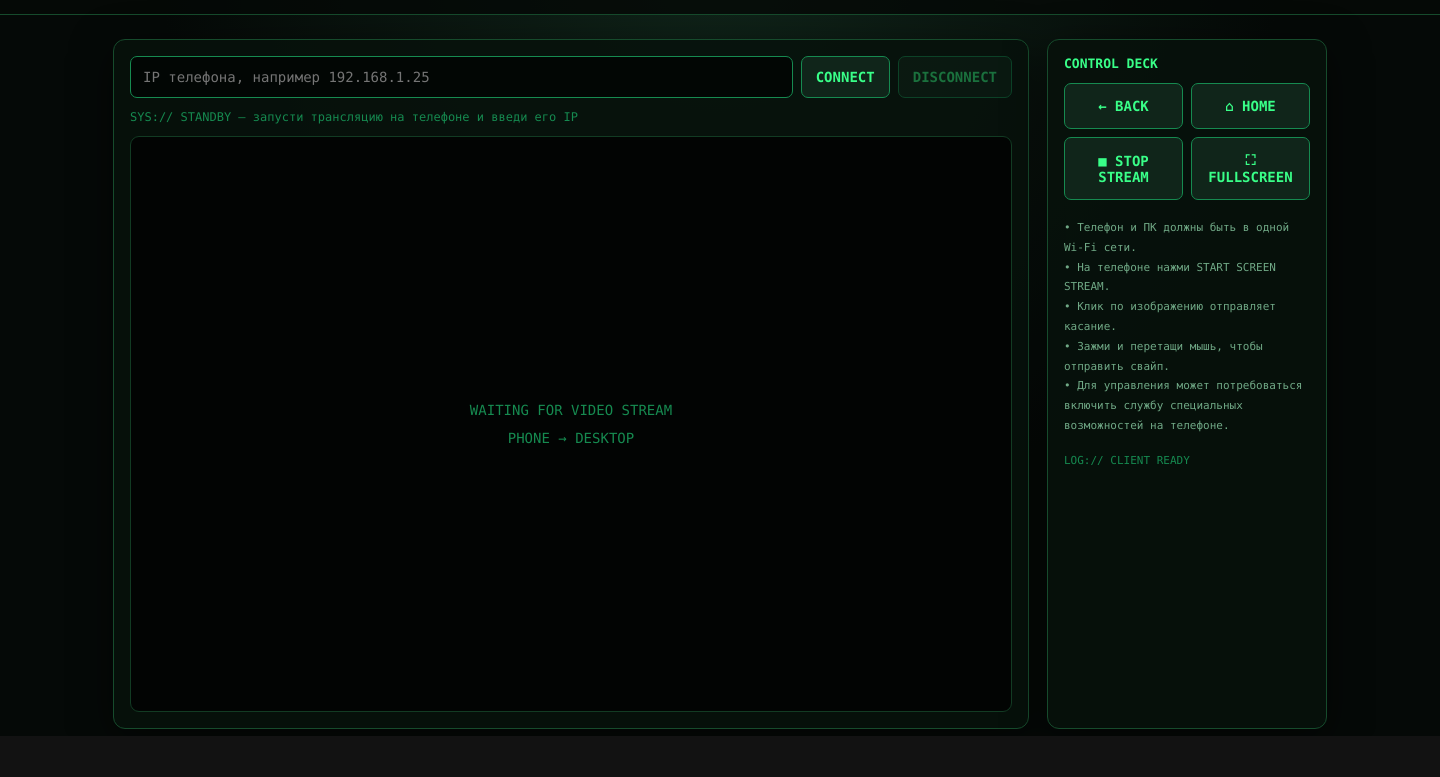
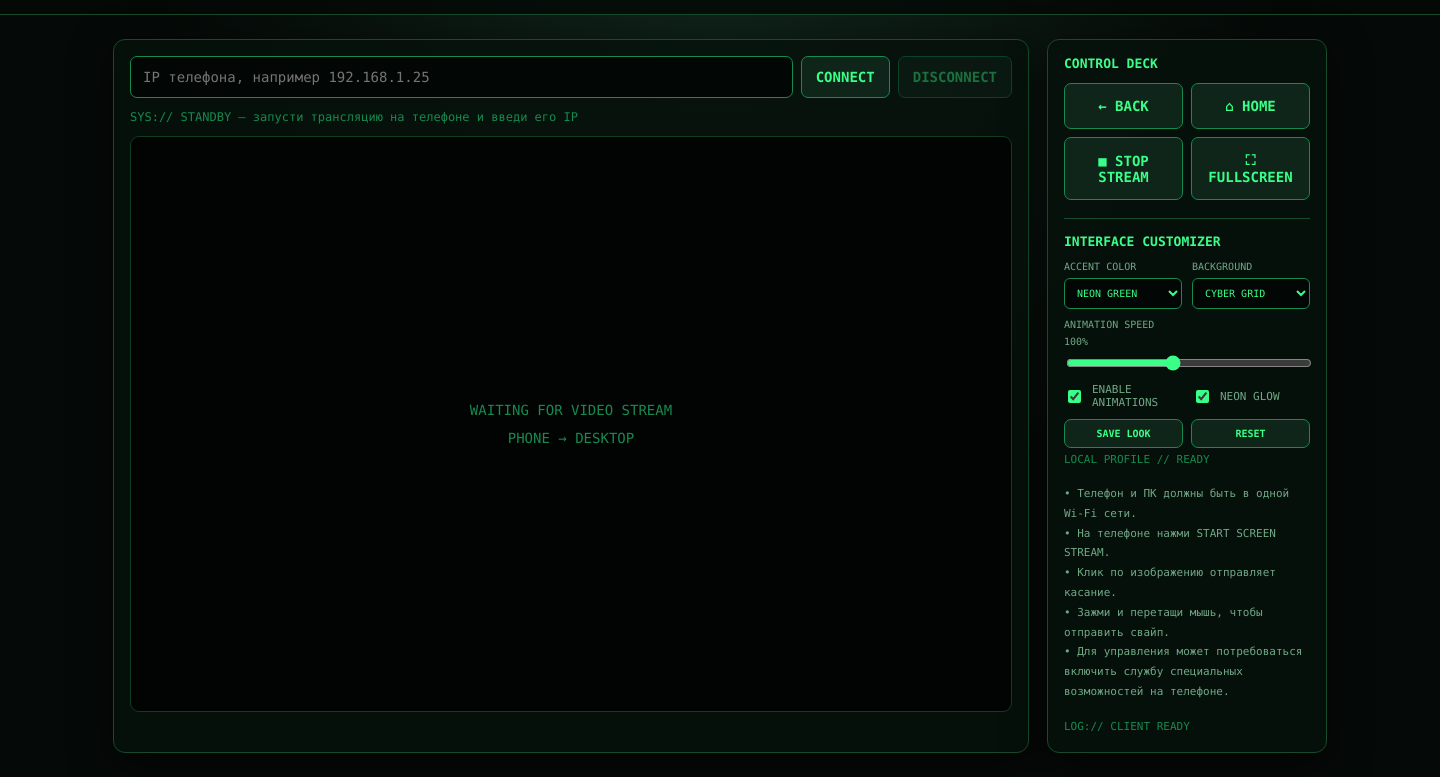
Before and after one commit to itslotosuu-ai/Akira-Remote, an Electron app: page desktop/index.html in a window 1440 px wide. Shown: the part 64-841 px from the top of the page. Before the commit the page ends 800 px from the top, so only its background shows below. Drawn offline with Linux system fonts and the light colour scheme.

Commit message:
Add desktop interface customization settings

```diff
--- a/desktop/index.html
+++ b/desktop/index.html
@@ -17,6 +17,28 @@ button{background:#10251a;border:1px solid var(--muted);color:var(--green);paddi
 #screen{max-width:100%;max-height:100%;object-fit:contain;display:none;user-select:none;-webkit-user-drag:none;touch-action:none}#placeholder{color:#168a50;text-align:center;line-height:2}
 .side h3{color:var(--green);font-size:13px;margin:0 0 12px}.actions{display:grid;grid-template-columns:1fr 1fr;gap:8px}.actions button{padding:14px 8px}.hint{font-size:11px;line-height:1.8;color:#70a986;margin-top:18px}.log{white-space:pre-wrap;overflow-wrap:anywhere;font-size:11px;color:#168a50;line-height:1.7;margin-top:16px}
 @media(max-width:850px){main{grid-template-columns:1fr}.screen-wrap{height:60vh}.side{order:-1}}
+
+/* PERSONALIZATION PANEL */
+.settings{margin-top:18px;padding-top:15px;border-top:1px solid var(--line)}
+.settings-grid{display:grid;grid-template-columns:1fr 1fr;gap:10px}
+.setting{display:flex;flex-direction:column;gap:6px;color:#70a986;font-size:10px}
+.setting select,.setting input[type=range]{width:100%;accent-color:var(--green)}
+.setting select{background:#020604;border:1px solid var(--muted);border-radius:6px;color:var(--green);padding:8px;font:inherit}
+.setting-wide{grid-column:1/-1}
+.setting-check{display:flex;align-items:center;gap:8px;color:#70a986;font-size:11px}
+.setting-check input{accent-color:var(--green)}
+.settings-actions{display:flex;gap:8px;margin-top:10px}
+.settings-actions button{flex:1;padding:8px;font-size:10px}
+body.no-motion:before,body.no-motion:after{animation:none!important}
+body.no-motion *,body.no-motion *:before,body.no-motion *:after{animation:none!important;transition:none!important}
+body.soft-glow .panel{box-shadow:0 8px 28px #0007}
+body.soft-glow .brand,body.soft-glow #status{ text-shadow:none }
+body[data-wall="plain"]{background:#050907}
+body[data-wall="blue"]{background:radial-gradient(ellipse at 50% 0%,#102033 0,#05070b 58%)}
+body[data-wall="violet"]{background:radial-gradient(ellipse at 50% 0%,#211333 0,#08060b 58%)}
+body[data-wall="amber"]{background:radial-gradient(ellipse at 50% 0%,#30200e 0,#090704 58%)}
+body[data-wall="plain"]:before,body[data-wall="plain"]:after{opacity:0}
+
 </style>
 </head>
 <body>
@@ -30,6 +52,26 @@ button{background:#10251a;border:1px solid var(--muted);color:var(--green);paddi
 <aside class="panel side">
  <h3>CONTROL DECK</h3>
  <div class="actions"><button data-cmd="back">← BACK</button><button data-cmd="home">⌂ HOME</button><button data-cmd="stop">■ STOP STREAM</button><button id="fullscreen">⛶ FULLSCREEN</button></div>
+
+ <div class="settings">
+  <h3>INTERFACE CUSTOMIZER</h3>
+  <div class="settings-grid">
+   <label class="setting">ACCENT COLOR
+    <select id="themeAccent"><option value="green">NEON GREEN</option><option value="cyan">CYAN</option><option value="purple">VIOLET</option><option value="amber">AMBER</option><option value="red">RED</option></select>
+   </label>
+   <label class="setting">BACKGROUND
+    <select id="themeWall"><option value="default">CYBER GRID</option><option value="plain">CLEAN DARK</option><option value="blue">DEEP BLUE</option><option value="violet">VIOLET CORE</option><option value="amber">AMBER CORE</option></select>
+   </label>
+   <label class="setting setting-wide">ANIMATION SPEED <span id="speedValue">100%</span>
+    <input id="animationSpeed" type="range" min="25" max="200" step="25" value="100">
+   </label>
+   <label class="setting-check"><input id="motionToggle" type="checkbox" checked> ENABLE ANIMATIONS</label>
+   <label class="setting-check"><input id="glowToggle" type="checkbox" checked> NEON GLOW</label>
+  </div>
+  <div class="settings-actions"><button id="saveAppearance">SAVE LOOK</button><button id="resetAppearance">RESET</button></div>
+  <div class="sub" id="appearanceStatus">LOCAL PROFILE // READY</div>
+ </div>
+
  <div class="hint">• Телефон и ПК должны быть в одной Wi‑Fi сети.<br>• На телефоне нажми START SCREEN STREAM.<br>• Клик по изображению отправляет касание.<br>• Зажми и перетащи мышь, чтобы отправить свайп.<br>• Для управления может потребоваться включить службу специальных возможностей на телефоне.</div>
  <div class="log" id="log">LOG:// CLIENT READY</div>
 </aside>
@@ -63,4 +105,51 @@ $('screen').addEventListener('pointerdown',e=>{if(!ws||ws.readyState!==1)return;
 $('screen').addEventListener('pointerup',e=>{if(!pointer)return;const p=coords(e);if(p){const dx=p.x-pointer.x,dy=p.y-pointer.y;if(Math.hypot(dx,dy)<.025)send({type:'tap',x:pointer.x,y:pointer.y});else send({type:'swipe',x1:pointer.x,y1:pointer.y,x2:p.x,y2:p.y,duration:Math.max(100,Math.min(900,Date.now()-pointer.t))});}pointer=null});
 window.addEventListener('beforeunload',()=>{if(frameUrl)URL.revokeObjectURL(frameUrl);if(ws)ws.close()});
 </script>
+
+<script>
+(()=>{
+ const palettes={
+  green:{green:'#39ff88',muted:'#168a50',line:'#164b2c',panel:'#07130c'},
+  cyan:{green:'#42e8ff',muted:'#168ca0',line:'#14505b',panel:'#071218'},
+  purple:{green:'#c18aff',muted:'#8050b5',line:'#493064',panel:'#110b19'},
+  amber:{green:'#ffc45c',muted:'#a87527',line:'#61451c',panel:'#171006'},
+  red:{green:'#ff657a',muted:'#a83c4c',line:'#5b202d',panel:'#18090d'}
+ };
+ const ids=['themeAccent','themeWall','animationSpeed','motionToggle','glowToggle'];
+ const defaults={themeAccent:'green',themeWall:'default',animationSpeed:'100',motionToggle:true,glowToggle:true};
+ function apply(v){
+  const p=palettes[v.themeAccent]||palettes.green;
+  const root=document.documentElement;
+  root.style.setProperty('--green',p.green);
+  root.style.setProperty('--muted',p.muted);
+  root.style.setProperty('--line',p.line);
+  root.style.setProperty('--panel',p.panel);
+  document.body.dataset.wall=v.themeWall;
+  document.body.classList.toggle('no-motion',!v.motionToggle);
+  document.body.classList.toggle('soft-glow',!v.glowToggle);
+  const speed=Math.max(25,Math.min(200,Number(v.animationSpeed)||100));
+  document.getElementById('speedValue').textContent=speed+'%';
+  const factor=100/speed;
+  document.body.style.setProperty('--animation-factor',factor);
+  document.querySelectorAll('*').forEach(el=>{
+   const a=getComputedStyle(el).animationDuration;
+   if(a&&a!=='0s'&&!el.dataset.originalDuration)el.dataset.originalDuration=a;
+   if(el.dataset.originalDuration){
+    const n=parseFloat(el.dataset.originalDuration);
+    const unit=el.dataset.originalDuration.replace(/[0-9.]/g,'')||'s';
+    el.style.animationDuration=(n*factor)+unit;
+   }
+  });
+  ids.forEach(id=>{const el=document.getElementById(id);if(el){if(el.type==='checkbox')el.checked=!!v[id];else el.value=v[id]}});
+ }
+ function read(){return {themeAccent:document.getElementById('themeAccent').value,themeWall:document.getElementById('themeWall').value,animationSpeed:document.getElementById('animationSpeed').value,motionToggle:document.getElementById('motionToggle').checked,glowToggle:document.getElementById('glowToggle').checked}}
+ let saved=defaults;
+ try{saved={...defaults,...JSON.parse(localStorage.getItem('akira-appearance')||'{}')}}catch(_){}
+ apply(saved);
+ ids.forEach(id=>document.getElementById(id).addEventListener('input',()=>{apply(read());document.getElementById('appearanceStatus').textContent='PREVIEW MODE // NOT SAVED'}));
+ document.getElementById('saveAppearance').onclick=()=>{const v=read();localStorage.setItem('akira-appearance',JSON.stringify(v));document.getElementById('appearanceStatus').textContent='PROFILE SAVED // LOCAL DEVICE';};
+ document.getElementById('resetAppearance').onclick=()=>{localStorage.removeItem('akira-appearance');apply(defaults);document.getElementById('appearanceStatus').textContent='DEFAULT PROFILE RESTORED';};
+})();
+</script>
+
 </body></html>
```
